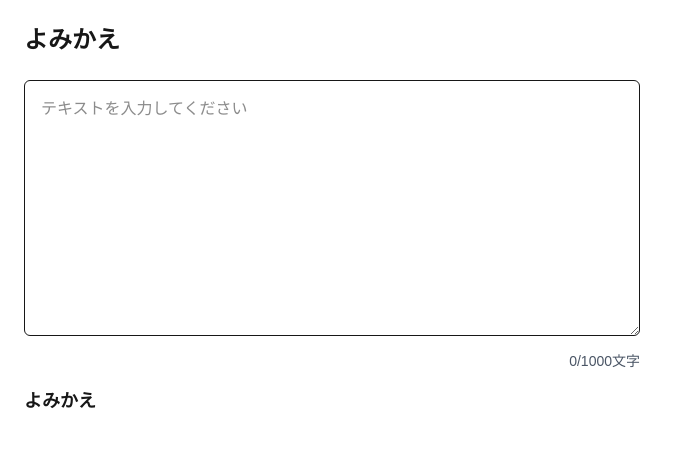
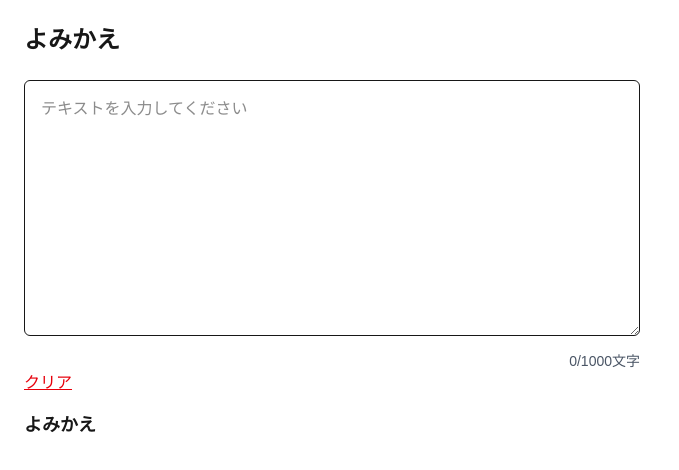
Before and after one commit to joshmainac/yomikae, a Next.js app in the folder yomikae/: page /editor in a window 1280 px wide. Shown: the top 470 px of the page, without its empty margins (0-679 px from the left). Built offline with nearby package versions, Linux system fonts and the light colour scheme.

Commit message:
make clear button

```diff
--- a/yomikae/src/components/TextEditor.tsx
+++ b/yomikae/src/components/TextEditor.tsx
@@ -20,6 +20,11 @@ export default function TextEditor(){
     //auto save to local storage as user types
     useAutoSave(STORAGE_KEY, text)
 
+    const handleClear = () => {
+        setText("")
+        localStorage.removeItem(STORAGE_KEY)
+    }
+
     return (
         <div>
             <textarea
@@ -32,6 +37,14 @@ export default function TextEditor(){
             <div className="text-sm text-right mt-2 text-gray-600">
                 {text.length}/{charLimit}文字
             </div>
+
+            <button
+                onClick={handleClear}
+                className="text-red-600 hover:text-red-800 underline transition-colors duration-200"
+            >
+                クリア
+            </button>
+
             <div className="mt-4">
                 <h2 className="text-lg font-bold mb-2">よみかえ</h2>
                 <p className="text-sm text-gray-600">{text}</p>
```
